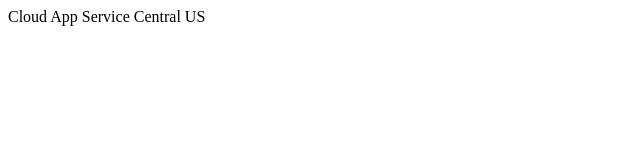
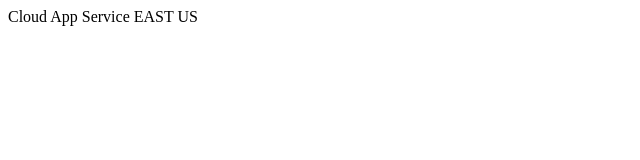
Before and after one commit to venkatesangopal/Venkat, a plain HTML site: page index.html in a window 1280 px wide. Shown: the full height of the page, 0-640 px from the left. Drawn offline with Linux system fonts and the light colour scheme.

Commit message:
updated1

```diff
--- a/index.html
+++ b/index.html
@@ -12,7 +12,7 @@
     <title>Cloud Technologies</title>
     <link rel="icon" href="img/favi.png" type="image/png" sizes="16x16">
 
-    Cloud App Service Central US
+    Cloud App Service EAST US
 
 </script>
 
```
